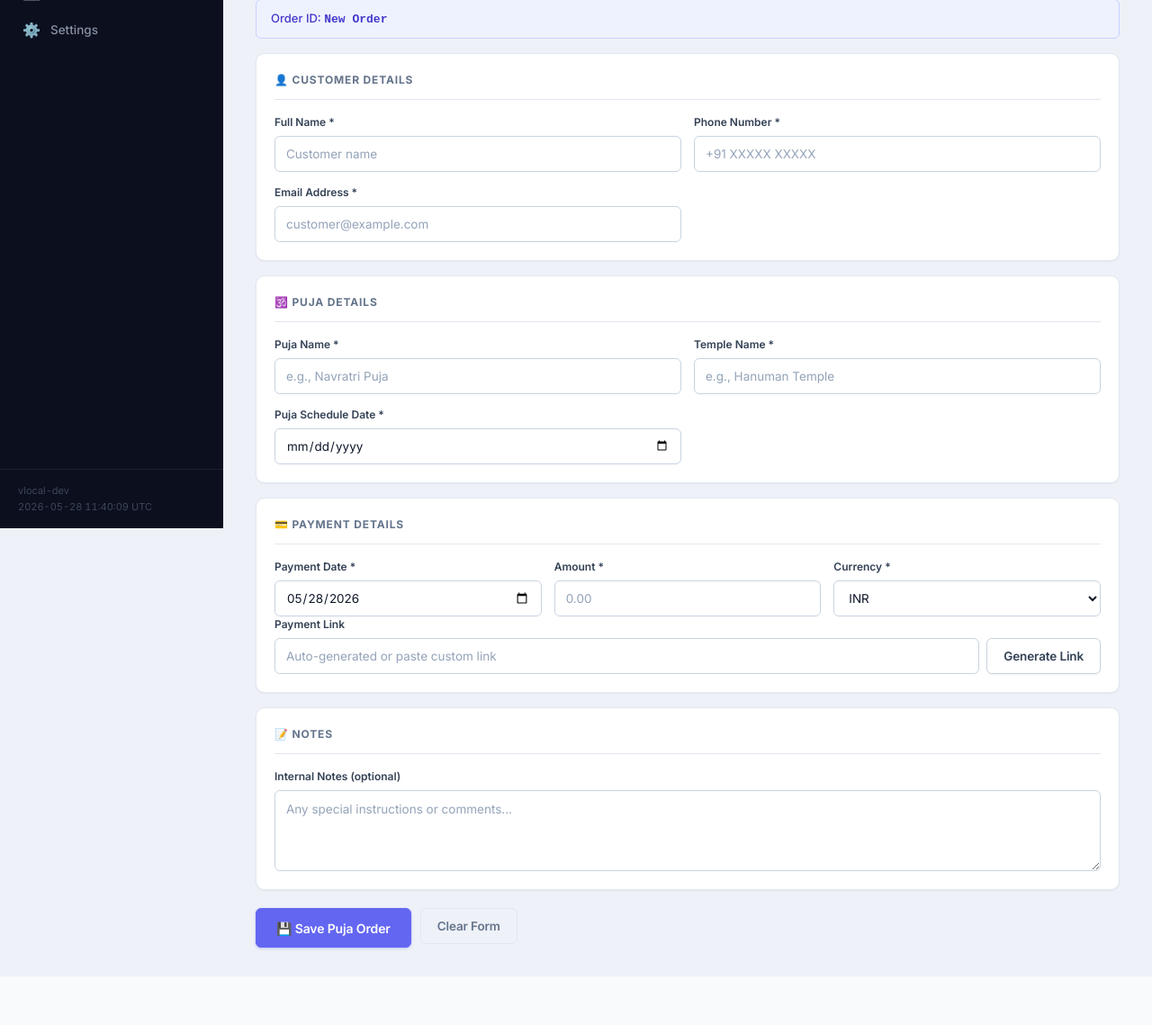
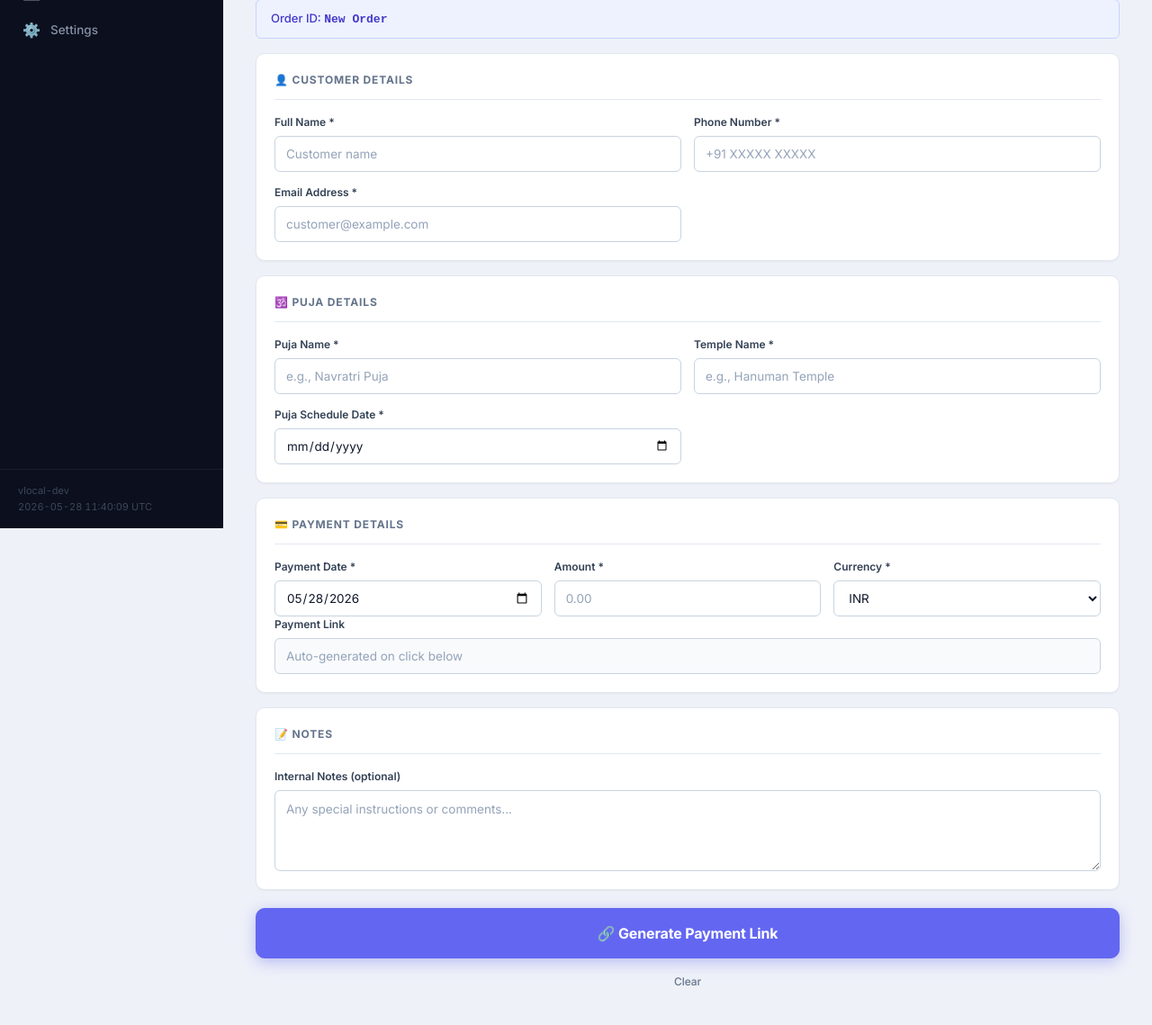
Before and after one commit to shubhamgoyal-oss/ecom-upload, a Flask app: page /erp in a window 1280 px wide. Shown: the part 213-1352 px from the top of the page at 90% size. Before the commit the page ends 1269 px from the top, so only its background shows below. Run offline with Flask 3, Linux system fonts and the light colour scheme; data that the repository does not hold is empty.

Commit message:
Make Generate Payment Link the primary CTA — auto-saves order on click
- Single large Generate Payment Link button replaces Save + small Generate
- Click flow: validate → POST /api/erp/orders → POST .../payment-link → show inline
- Generated link shown in green result bar with one-click copy, no page refresh
- Payment link input is now read-only (auto-populated)
- Removed separate Save Order button

Co-Authored-By: Claude Sonnet 4.6 <noreply@anthropic.com>

```diff
--- a/public/static/erp.css
+++ b/public/static/erp.css
@@ -498,6 +498,98 @@ input:focus, select:focus, textarea:focus {
 
 .btn-lg { height: 44px; padding: 0 22px; font-size: 14px; }
 .btn-sm { height: 32px; padding: 0 12px; font-size: 12px; }
+
+.btn-ghost {
+  background: transparent;
+  color: var(--text-3);
+  border-color: transparent;
+  font-size: 13px;
+  font-weight: 500;
+}
+.btn-ghost:hover:not(:disabled) {
+  color: var(--red);
+  background: var(--red-bg);
+}
+
+/* ── Generate Payment Link CTA ── */
+.generate-cta {
+  display: flex;
+  flex-direction: column;
+  gap: 10px;
+  align-items: stretch;
+  padding-top: 4px;
+}
+
+.btn-generate {
+  height: 56px;
+  font-size: 16px;
+  font-weight: 700;
+  letter-spacing: -0.01em;
+  border-radius: var(--r-md);
+  width: 100%;
+  box-shadow: 0 4px 16px rgba(99,102,241,.4);
+}
+
+.btn-generate:hover:not(:disabled) {
+  box-shadow: 0 6px 24px rgba(99,102,241,.5);
+  transform: translateY(-2px);
+}
+
+.btn-generate:active { transform: translateY(0); }
+
+.generate-cta .btn-ghost {
+  align-self: center;
+  height: 32px;
+  padding: 0 14px;
+  font-size: 12px;
+}
+
+/* link result display */
+.link-result-bar {
+  display: flex;
+  align-items: center;
+  gap: 8px;
+  background: var(--green-bg);
+  border: 1.5px solid var(--green-border);
+  border-radius: var(--r-sm);
+  padding: 10px 14px;
+  margin-top: 4px;
+}
+
+.link-result-url {
+  flex: 1;
+  font-size: 13px;
+  font-weight: 600;
+  color: var(--green);
+  overflow: hidden;
+  text-overflow: ellipsis;
+  white-space: nowrap;
+  font-family: "Courier New", monospace;
+}
+
+.copy-link-btn {
+  flex-shrink: 0;
+  height: 30px;
+  padding: 0 12px;
+  border-radius: 6px;
+  border: 1.5px solid var(--green-border);
+  background: var(--surface);
+  color: var(--green);
+  font: inherit;
+  font-size: 12px;
+  font-weight: 600;
+  cursor: pointer;
+  transition: all .12s;
+}
+.copy-link-btn:hover { background: var(--green); color: #fff; }
+
+/* readonly link input */
+input[readonly] {
+  background: var(--surface-soft);
+  color: var(--text-3);
+  cursor: default;
+}
+input[readonly]:focus { box-shadow: none; border-color: var(--border-strong); }
 
 .form-actions {
   display: flex;
--- a/public/static/erp.js
+++ b/public/static/erp.js
@@ -273,11 +273,9 @@ function initOrderInspector() {
 
 // ── FORM SUBMISSION ────────────────────────────────────────
 function initFormSubmission() {
+  // Prevent accidental form submit (Enter key etc.) — button handles everything
   document.querySelectorAll('.order-form').forEach(form => {
-    form.addEventListener('submit', function(e) {
-      e.preventDefault();
-      handleFormSubmit(this);
-    });
+    form.addEventListener('submit', e => e.preventDefault());
   });
 
   document.querySelectorAll('.generate-link').forEach(btn => {
@@ -285,90 +283,98 @@ function initFormSubmission() {
   });
 }
 
-async function handleFormSubmit(form) {
-  const submitBtn = form.querySelector('[type="submit"]');
-  const messageEl = form.querySelector('.message');
-  const origText  = submitBtn.textContent;
-
-  submitBtn.disabled    = true;
-  submitBtn.textContent = submitBtn.dataset.busyText || 'Saving…';
-
-  try {
-    const data = Object.fromEntries(new FormData(form));
-    const res  = await fetch('/api/erp/orders', {
-      method: 'POST',
-      headers: { 'Content-Type': 'application/json' },
-      body: JSON.stringify(data)
-    });
-
-    const result = await res.json();
-
-    if (!res.ok) {
-      showMsg(messageEl, result.message || result.error || 'Error creating order', 'bad');
-      return;
-    }
-
-    showMsg(messageEl, `✅ Order ${result.order_uid} created!`, 'ok');
-    form.reset();
-    initCurrencyDropdowns();
-
-    // Refresh orders list
-    try {
-      const ordRes = await fetch('/api/erp/orders');
-      if (ordRes.ok) {
-        const ordData = await ordRes.json();
-        ORDERS = ordData.orders || [];
-        renderOrdersTable(ORDERS);
-        updateStats(ORDERS);
-      }
-    } catch(_) {}
-
-    window.scrollTo({ top: 0, behavior: 'smooth' });
-
-  } catch(e) {
-    showMsg(messageEl, `Error: ${e.message}`, 'bad');
-  } finally {
-    submitBtn.disabled    = false;
-    submitBtn.textContent = origText;
-  }
-}
-
 async function generatePaymentLink(e) {
   e.preventDefault();
   const btn       = e.currentTarget;
   const form      = btn.closest('.order-form');
+  const messageEl = form.querySelector('.message');
   const linkInput = form.querySelector('[name="payment_link"]');
-  const origText  = btn.textContent;
+  const origHTML  = btn.innerHTML;
 
-  btn.disabled    = true;
-  btn.textContent = btn.dataset.busyText || 'Generating…';
+  // Native HTML5 validation
+  if (!form.checkValidity()) {
+    form.reportValidity();
+    return;
+  }
+
+  btn.disabled  = true;
+  btn.innerHTML = `<span style="opacity:.7">⏳</span> ${btn.dataset.busyText || 'Generating…'}`;
 
   try {
-    const payload = {
-      amount:         form.querySelector('[name="amount"]')?.value,
-      currency:       form.querySelector('[name="currency"]')?.value,
-      customer_name:  form.querySelector('[name="customer_name"]')?.value,
-      customer_email: form.querySelector('[name="email"]')?.value,
-    };
+    // ── Step 1: Save the order ─────────────────────────────
+    const formData = Object.fromEntries(new FormData(form));
+    formData.payment_link = ''; // will be filled next
 
-    const res    = await fetch('/api/erp/payment-link', {
+    const saveRes = await fetch('/api/erp/orders', {
       method: 'POST',
       headers: { 'Content-Type': 'application/json' },
-      body: JSON.stringify(payload)
+      body: JSON.stringify(formData)
     });
-    const result = await res.json();
+    const saveResult = await saveRes.json();
 
-    if (!res.ok) {
-      alert(`Error: ${result.message || result.error || 'Failed to generate link'}`);
+    if (!saveRes.ok) {
+      showMsg(messageEl, saveResult.error || saveResult.message || 'Failed to save order', 'bad');
       return;
     }
 
-    linkInput.value = result.payment_link || result.link || '';
-  } catch(e) {
-    alert(`Error: ${e.message}`);
+    const order    = saveResult.order || {};
+    const orderUid = order.order_uid || saveResult.order_uid || '';
+
+    // Update order ID in header
+    const idEl = form.querySelector('.order-id-value');
+    if (idEl && orderUid) idEl.textContent = orderUid;
+
+    // ── Step 2: Generate payment link ─────────────────────
+    let paymentLink = '';
+
+    if (orderUid) {
+      const linkRes = await fetch(`/api/erp/orders/${encodeURIComponent(orderUid)}/payment-link`, {
+        method: 'POST',
+        headers: { 'Content-Type': 'application/json' },
+        body: JSON.stringify({
+          amount:   formData.amount,
+          currency: formData.currency
+        })
+      });
+      const linkResult = await linkRes.json();
+      paymentLink = linkResult.payment_link || linkResult.order?.payment_link || '';
+    }
+
+    // ── Step 3: Show result inline ─────────────────────────
+    if (linkInput) linkInput.value = paymentLink;
+
+    // Remove any old result bar
+    form.querySelector('.link-result-bar')?.remove();
+
+    if (paymentLink) {
+      const bar = document.createElement('div');
+      bar.className = 'link-result-bar';
+      bar.innerHTML = `
+        <span class="link-result-url" title="${esc(paymentLink)}">${esc(paymentLink)}</span>
+        <button type="button" class="copy-link-btn" data-url="${esc(paymentLink)}">📋 Copy</button>`;
+      bar.querySelector('.copy-link-btn').addEventListener('click', function() {
+        navigator.clipboard.writeText(this.dataset.url)
+          .then(() => { this.textContent = '✅ Copied!'; setTimeout(() => this.textContent = '📋 Copy', 2000); })
+          .catch(() => prompt('Copy this link:', this.dataset.url));
+      });
+      linkInput.closest('.form-group').after(bar);
+    }
+
+    const msg = paymentLink
+      ? `✅ Order ${orderUid} saved — payment link ready!`
+      : `✅ Order ${orderUid} saved (no payment link — check gateway config)`;
+    showMsg(messageEl, msg, 'ok');
+
+    // ── Step 4: Refresh orders list silently ──────────────
+    fetch('/api/erp/orders').then(r => r.ok ? r.json() : null).then(d => {
+      if (d) { ORDERS = d.orders || []; renderOrdersTable(ORDERS); updateStats(ORDERS); }
+    }).catch(() => {});
+
+  } catch(err) {
+    showMsg(messageEl, `Error: ${err.message}`, 'bad');
   } finally {
-    btn.disabled    = false;
-    btn.textContent = origText;
+    btn.disabled  = false;
+    btn.innerHTML = origHTML;
   }
 }
 
--- a/templates/erp.html
+++ b/templates/erp.html
@@ -134,10 +134,7 @@
 
               <div class="form-group">
                 <label for="pujaPaymentLink">Payment Link</label>
-                <div class="input-with-button">
-                  <input id="pujaPaymentLink" name="payment_link" type="url" placeholder="Auto-generated or paste custom link">
-                  <button type="button" class="btn btn-secondary generate-link" data-busy-text="Generating...">Generate Link</button>
-                </div>
+                <input id="pujaPaymentLink" name="payment_link" type="url" placeholder="Auto-generated on click below" readonly>
               </div>
             </div>
 
@@ -150,10 +147,12 @@
               </div>
             </div>
 
-            <!-- Form Actions -->
-            <div class="form-actions">
-              <button type="submit" class="btn btn-primary btn-lg" data-action="save-order" data-busy-text="Saving...">💾 Save Puja Order</button>
-              <button type="reset" class="btn btn-outline">Clear Form</button>
+            <!-- Generate CTA -->
+            <div class="generate-cta">
+              <button type="button" class="btn btn-primary btn-generate generate-link" data-busy-text="Saving &amp; Generating…">
+                🔗 Generate Payment Link
+              </button>
+              <button type="reset" class="btn btn-ghost">Clear</button>
             </div>
             <p class="message" role="status" aria-live="polite"></p>
           </form>
@@ -255,10 +254,7 @@
 
               <div class="form-group">
                 <label for="ecomPaymentLink">Payment Link</label>
-                <div class="input-with-button">
-                  <input id="ecomPaymentLink" name="payment_link" type="url" placeholder="Auto-generated or paste custom link">
-                  <button type="button" class="btn btn-secondary generate-link" data-busy-text="Generating...">Generate Link</button>
-                </div>
+                <input id="ecomPaymentLink" name="payment_link" type="url" placeholder="Auto-generated on click below" readonly>
               </div>
             </div>
 
@@ -271,10 +267,12 @@
               </div>
             </div>
 
-            <!-- Form Actions -->
-            <div class="form-actions">
-              <button type="submit" class="btn btn-primary btn-lg" data-action="save-order" data-busy-text="Saving...">💾 Save E-commerce Order</button>
-              <button type="reset" class="btn btn-outline">Clear Form</button>
+            <!-- Generate CTA -->
+            <div class="generate-cta">
+              <button type="button" class="btn btn-primary btn-generate generate-link" data-busy-text="Saving &amp; Generating…">
+                🔗 Generate Payment Link
+              </button>
+              <button type="reset" class="btn btn-ghost">Clear</button>
             </div>
             <p class="message" role="status" aria-live="polite"></p>
           </form>
```
Also changed, not shown: static/erp.css (+92 -0 lines), static/erp.js (+77 -71 lines).
